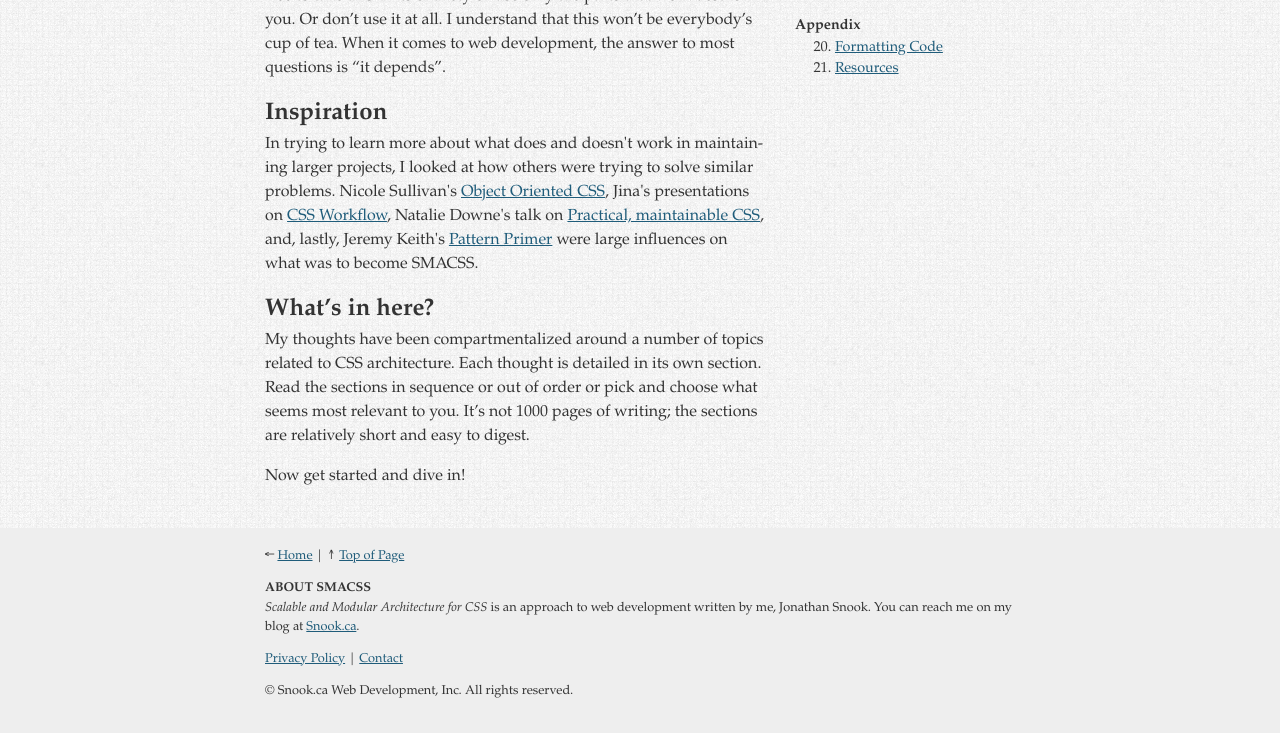
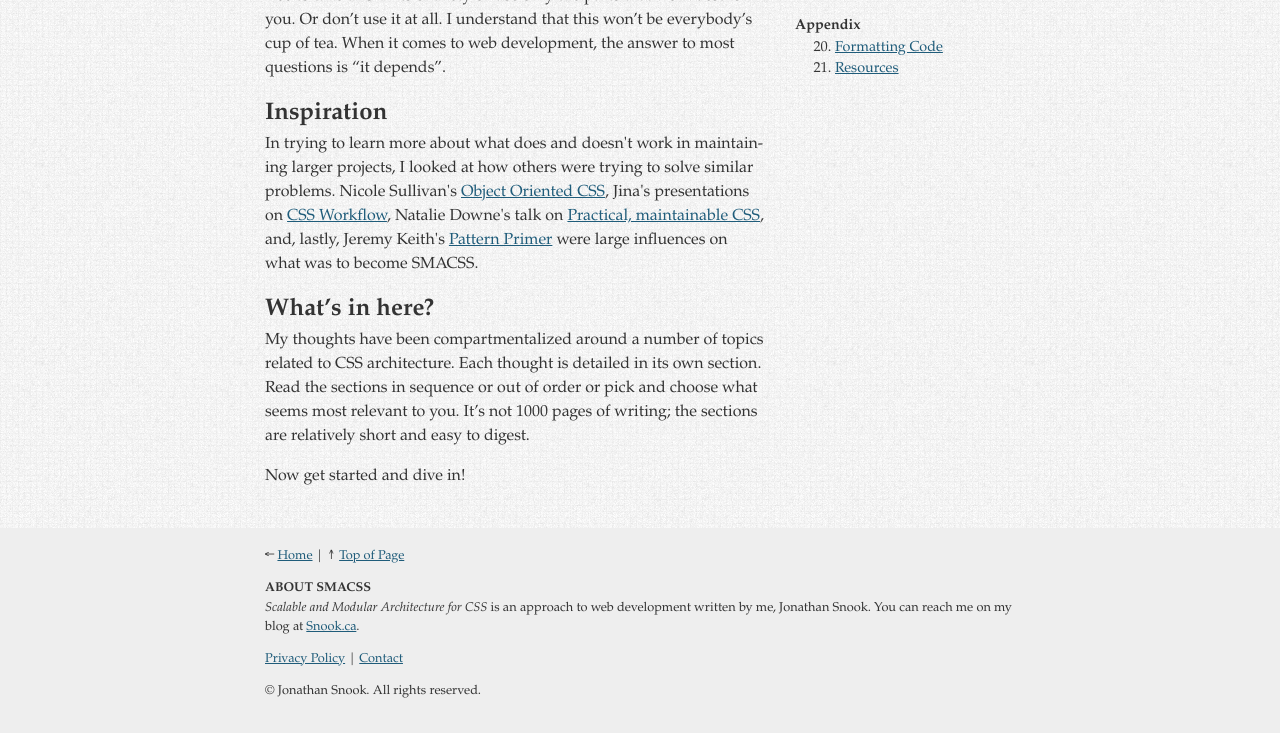
Before and after one commit to snookca/smacss, an Eleventy site: page book.html in a window 1280 px wide. Shown: the part 731-1464 px from the top of the page. Built offline with nearby package versions, Linux system fonts and the light colour scheme; Eleventy itself is replaced by a stand-in of ours; files that its build step writes are made by us from their sources.

Commit message:
Update layout.njk
Update copyright

```diff
--- a/_includes/layout.njk
+++ b/_includes/layout.njk
@@ -78,7 +78,7 @@
     <h2>About SMACSS</h2>
     <p><i>Scalable and Modular Architecture for CSS</i> is an approach to web development written by me, Jonathan Snook. You can reach me on my blog at <a href="http://snook.ca/">Snook.ca</a>. </p>
     <p><a href="/privacy">Privacy Policy</a> | <a href="/contact">Contact</a></p>
-    <p>&copy; Snook.ca Web Development, Inc. All rights reserved.</p>
+    <p>&copy; Jonathan Snook. All rights reserved.</p>
 </div>
 <!--End mc_embed_signup-->
     </div>
```
